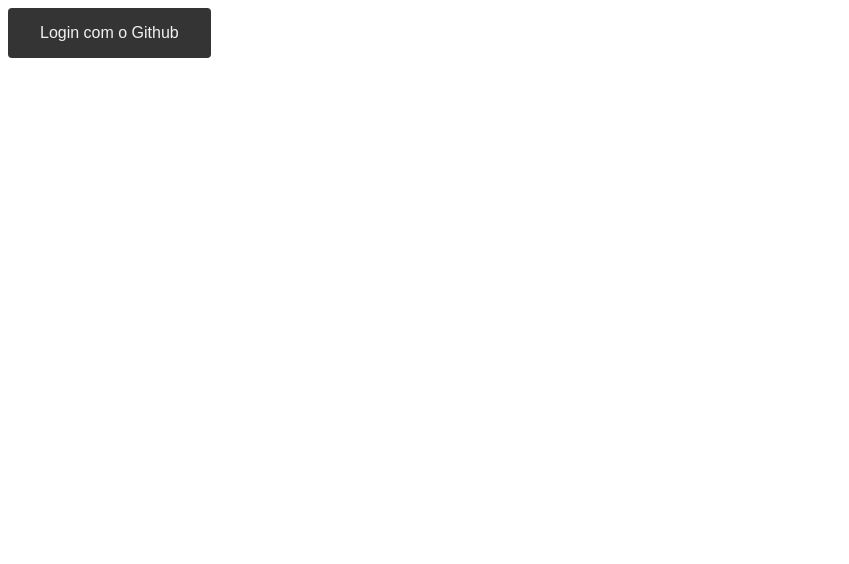
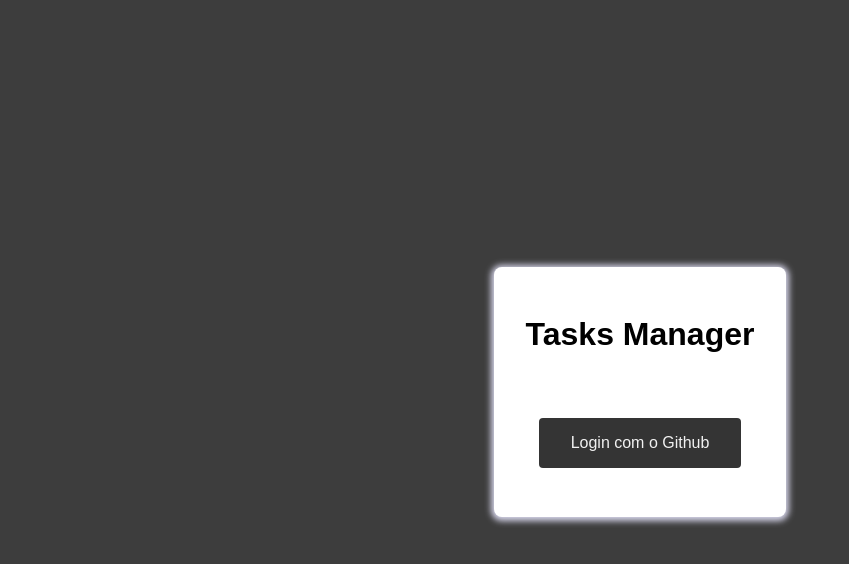
Before and after one commit to acmesquita/gTasks, a Next.js app in the folder apps/web/: page /login in a window 1280 px wide. Shown: the top 564 px of the page, without its empty margins (0-849 px from the left). Built offline with nearby package versions, Linux system fonts and the light colour scheme.

Commit message:
feat: create layout to login page

```diff
--- a/apps/web/pages/login.tsx
+++ /dev/null
@@ -1,10 +0,0 @@
-import { BtnGithub } from "ui";
-
-export default function Login(){
-
-  return (
-    <main>
-      <BtnGithub />
-    </main>
-  )
-}
--- /dev/null
+++ b/apps/web/src/pages/_app.tsx
@@ -0,0 +1,6 @@
+import type { AppProps } from 'next/app'
+import '../styles/global.css'
+
+export default function MyApp({ Component, pageProps }: AppProps) {
+  return <Component {...pageProps} className="bob" />
+}
--- /dev/null
+++ b/apps/web/src/pages/login.tsx
@@ -0,0 +1,20 @@
+import Head from 'next/head'
+import { BtnGithub } from "ui";
+import styles from '../styles/login.module.css'
+
+export default function Login(){
+
+  return (
+    <>
+      <Head>
+        <title>Tasks Manager</title>
+      </Head>
+      <main className={styles.main}>
+        <div className={styles.card}>
+          <h1>Tasks Manager</h1>
+          <BtnGithub />
+        </div>
+      </main>
+    </>
+  )
+}
--- /dev/null
+++ b/apps/web/src/styles/global.css
@@ -0,0 +1,11 @@
+* {
+  margin: 0;
+  padding: 0;
+  box-sizing: border-box;
+}
+
+body {
+  margin: 0;
+  padding: 0;
+  background-color: #3d3d3d;
+}
--- /dev/null
+++ b/apps/web/src/styles/login.module.css
@@ -0,0 +1,22 @@
+.main {
+  display: flex;
+  align-items: center;
+  justify-content: center;
+  height: calc(100vh - 16px);
+}
+
+.card {
+  background-color: #fff;
+  padding: 16px 32px;
+  border-radius: 8px;
+
+  box-shadow: 0px 1px 6px 3px #d8d7ec;
+
+  display: flex;
+  flex-direction: column;
+  align-items: center;
+  justify-content: space-around;
+  height: 250px;
+
+  font-family: sans-serif;
+}
--- a/packages/ui/styles/button.module.css
+++ b/packages/ui/styles/button.module.css
@@ -6,4 +6,10 @@
   color: #f1f1f1;
   font-family: sans-serif;
   font-size: medium;
+  cursor: pointer;
+  transition: all 0.2s;
 }
+
+.btn:hover {
+  background-color: #424141;
+}
```
Also changed, not shown: apps/web/src/pages/index.tsx (renamed from apps/web/pages/index.tsx).
